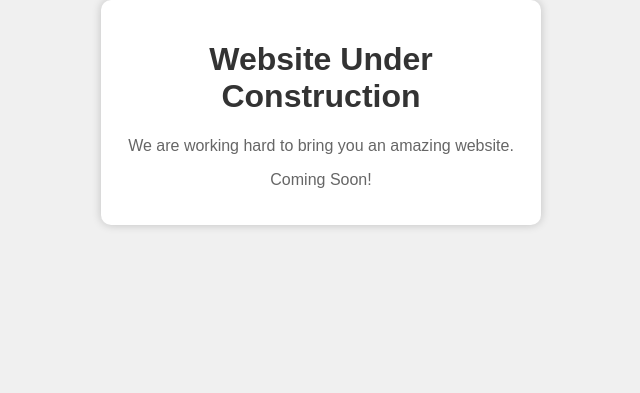
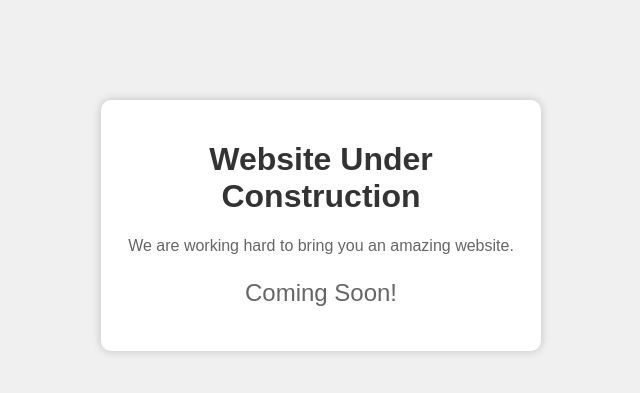
Before and after one commit to shathish-sudo/shathish-sudo.github.io, a PHP site: page / in a window 1280 px wide. Shown: the top 393 px of the page, without its empty margins (319-959 px from the left). Run offline with PHP 8.4, Linux system fonts and the light colour scheme.

Commit message:
Update styles.css

````diff
--- a/styles.css
+++ b/styles.css
@@ -1,4 +1,4 @@
-
+/* Styling for the under-construction page */
 body {
 font-family: Arial, sans-serif;
 background-color: #f0f0f0;
@@ -14,6 +14,7 @@ box-shadow: 0 0 10px rgba(0, 0, 0, 0.2);
 padding: 20px;
 max-width: 400px;
 margin: 0 auto;
+margin-top: 100px;
 }
 
 h1 {
@@ -24,15 +25,106 @@ p {
 color: #666;
 }
 
-button {
-background-color: #007BFF;
-color: #fff;
-border: none;
-padding: 10px 20px;
-border-radius: 5px;
-cursor: pointer;
+#countdown {
+font-size: 24px;
+color: #007BFF;
 }
 
-button:hover {
-background-color: #0056b3;
+javascript
+Copy code
+
+```javascript (script.js)```
+// JavaScript for a countdown timer
+// Set your target date for when the site will be live
+var targetDate = new Date('2023-12-31 00:00:00').getTime();
+
+var countdown = setInterval(function() {
+    var currentDate = new Date().getTime();
+    var timeLeft = targetDate - currentDate;
+
+    var days = Math.floor(timeLeft / (1000 * 60 * 60 * 24));
+    var hours = Math.floor((timeLeft % (1000 * 60 * 60 * 24)) / (1000 * 60 * 60));
+    var minutes = Math.floor((timeLeft % (1000 * 60 * 60)) / (1000 * 60));
+    var seconds = Math.floor((timeLeft % (1000 * 60)) / 1000);
+
+    document.getElementById('countdown').innerHTML = days + "d " + hours + "h " + minutes + "m " + seconds + "s ";
+
+    if (timeLeft < 0) {
+        clearInterval(countdown);
+        document.getElementById('countdown').innerHTML = "Website is Live!";
+    }
+}, 1000);
+This example includes a countdown timer that you can set to the expected launch date of your website. The page informs visitors that the website is under construction and provides a countdown to the launch date. You can customize the styles and content according to your needs.
+
+
+
+
+User
+Make the pop in center of the screen
+
+ChatGPT
+To make the "under-construction" page pop up in the center of the screen, you can use CSS to position it as fixed and centered. Here's an updated example:
+
+html
+Copy code
+<!DOCTYPE html>
+<html>
+<head>
+    <link rel="stylesheet" type="text/css" href="styles.css">
+</head>
+<body>
+    <div class="overlay">
+        <div class="container">
+            <h1>Website Under Construction</h1>
+            <p>We are working hard to bring you an amazing website.</p>
+            <div id="countdown">
+                <p>Coming Soon!</p>
+            </div>
+        </div>
+    </div>
+
+    <script src="script.js"></script>
+</body>
+</html>
+css (styles.css)
+/* Styling for the under-construction page */
+body {
+font-family: Arial, sans-serif;
+background-color: #f0f0f0;
+text-align: center;
+margin: 0;
+padding: 0;
 }
+
+.overlay {
+display: flex;
+justify-content: center;
+align-items: center;
+position: fixed;
+top: 0;
+left: 0;
+width: 100%;
+height: 100%;
+background: rgba(0, 0, 0, 0.7);
+}
+
+.container {
+background-color: #fff;
+border-radius: 10px;
+box-shadow: 0 0 10px rgba(0, 0, 0, 0.2);
+padding: 20px;
+max-width: 400px;
+}
+
+h1 {
+color: #333;
+}
+
+p {
+color: #666;
+}
+
+#countdown {
+font-size: 24px;
+color: #007BFF;
+}
````
